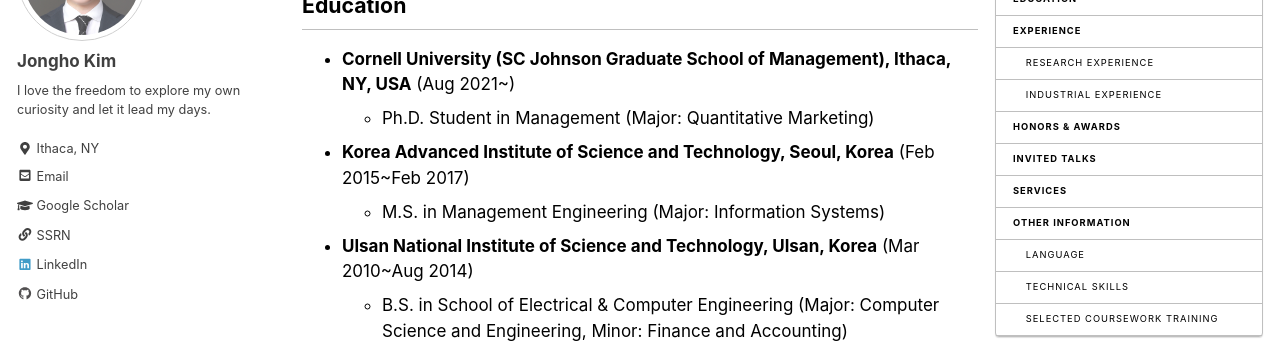
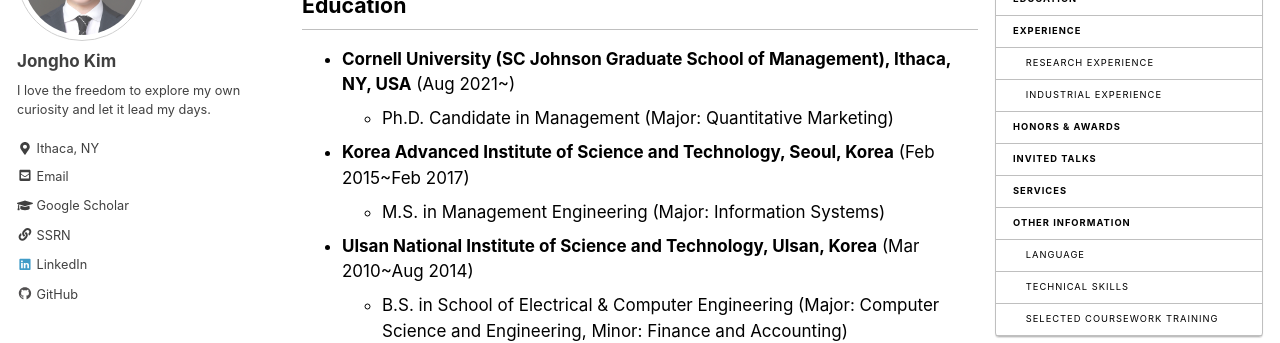
Before and after one commit to jonghkim/jonghkim.github.io, a Jekyll site: the page built from _pages/about.md, in a window 1280 px wide and 900 px high. Shown: the part 201-544 px from the top of the window. Built offline with Jekyll 4.4.1, drawn with Linux system fonts in a browser that asks for light colours; some of the changed text lies outside the part shown.

Commit message:
update WP

```diff
--- a/_pages/about.md
+++ b/_pages/about.md
@@ -8,7 +8,7 @@ last_modified_at: 2021-4-15
 ---
 ## Education
 - **Cornell University (SC Johnson Graduate School of Management), Ithaca, NY, USA** (Aug 2021~)
-    - Ph.D. Student in Management (Major: Quantitative Marketing)
+    - Ph.D. Candidate in Management (Major: Quantitative Marketing)
 - **Korea Advanced Institute of Science and Technology, Seoul, Korea** (Feb 2015~Feb 2017)
     - M.S. in Management Engineering (Major: Information Systems)
 - **Ulsan National Institute of Science and Technology, Ulsan, Korea** (Mar 2010~Aug 2014)
```
Also changed, not shown: other parts of _pages/about.md (+1 -0 lines).
